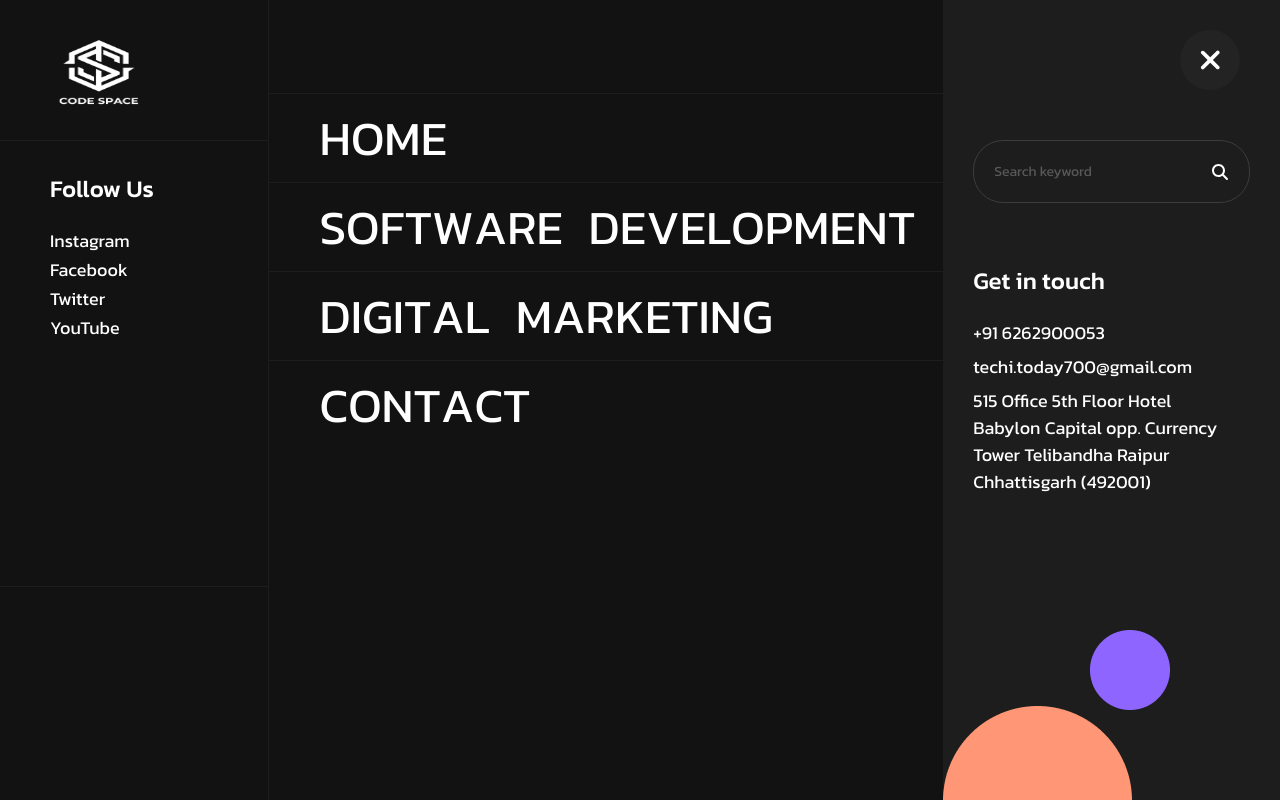
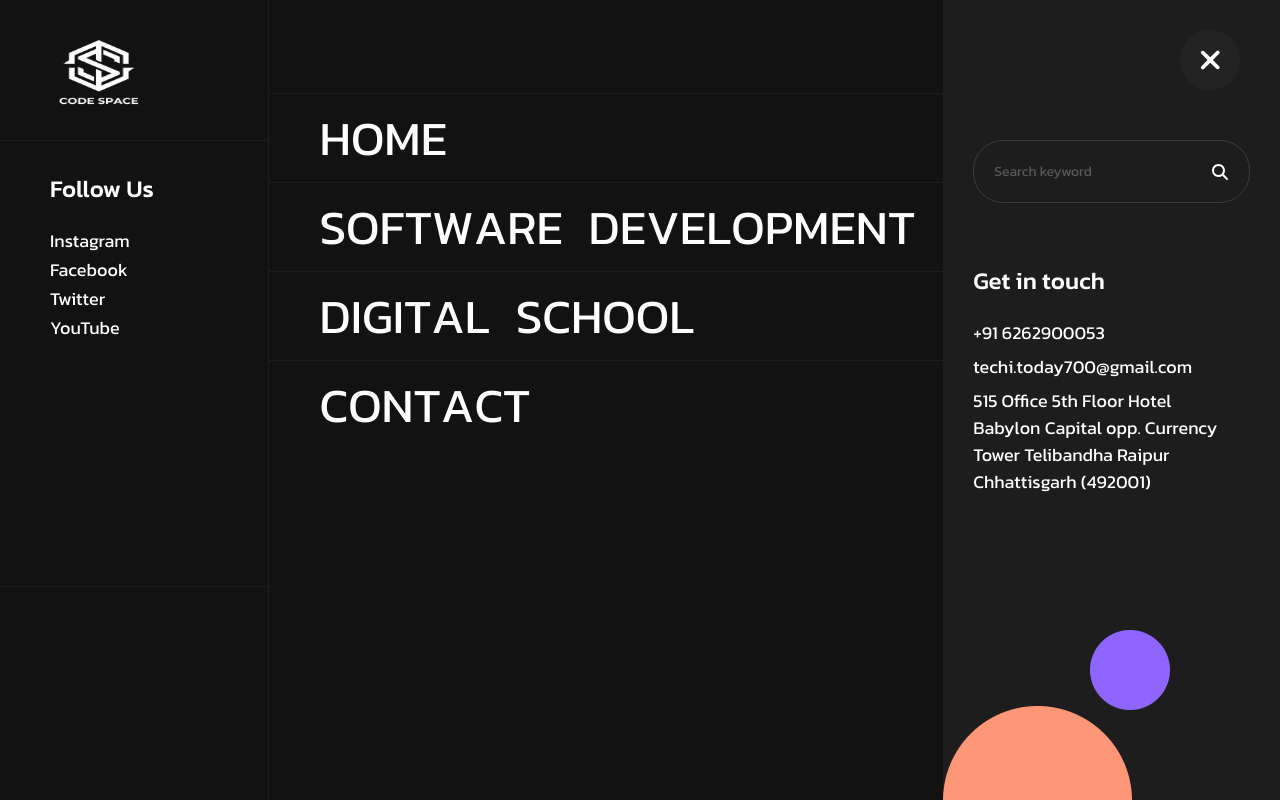
Before and after one commit to DevTechi-ux/Code_Space, a Next.js app: page /faq in a window 1280 px wide. Both pictures are taken after a click on the button 30 px from the left and 442 px from the top of the page. Shown: the top 800 px of the page. Built offline with nearby package versions, Linux system fonts and the light colour scheme.

Commit message:
logo size change

```diff
--- a/src/components/canvas/Canvas.jsx
+++ b/src/components/canvas/Canvas.jsx
@@ -196,7 +196,7 @@ const Canvas = ({ bladeMode = "", ofCanvasArea }) => {
                   </li>
                   <li>
                     <div className="header_title d-flex">
-                      <Link href={"/digital-marketing"}>Digital Marketing</Link>
+                      <Link href={"/digital-marketing"}>Digital School</Link>
                       {/* <div className="accordian-btn">
                         {accordion === 3 ? (
                           <a onClick={() => openData(0)}>-</a>
--- a/src/components/header/Header3.jsx
+++ b/src/components/header/Header3.jsx
@@ -60,7 +60,7 @@ export default function Header3() {
               <Image
                 priority
                 width={100}
-                height={33}
+                height={80}
                 className="logo-secondary"
                 src={LogoWhite2}
                 alt="Moibile Logo"
```
